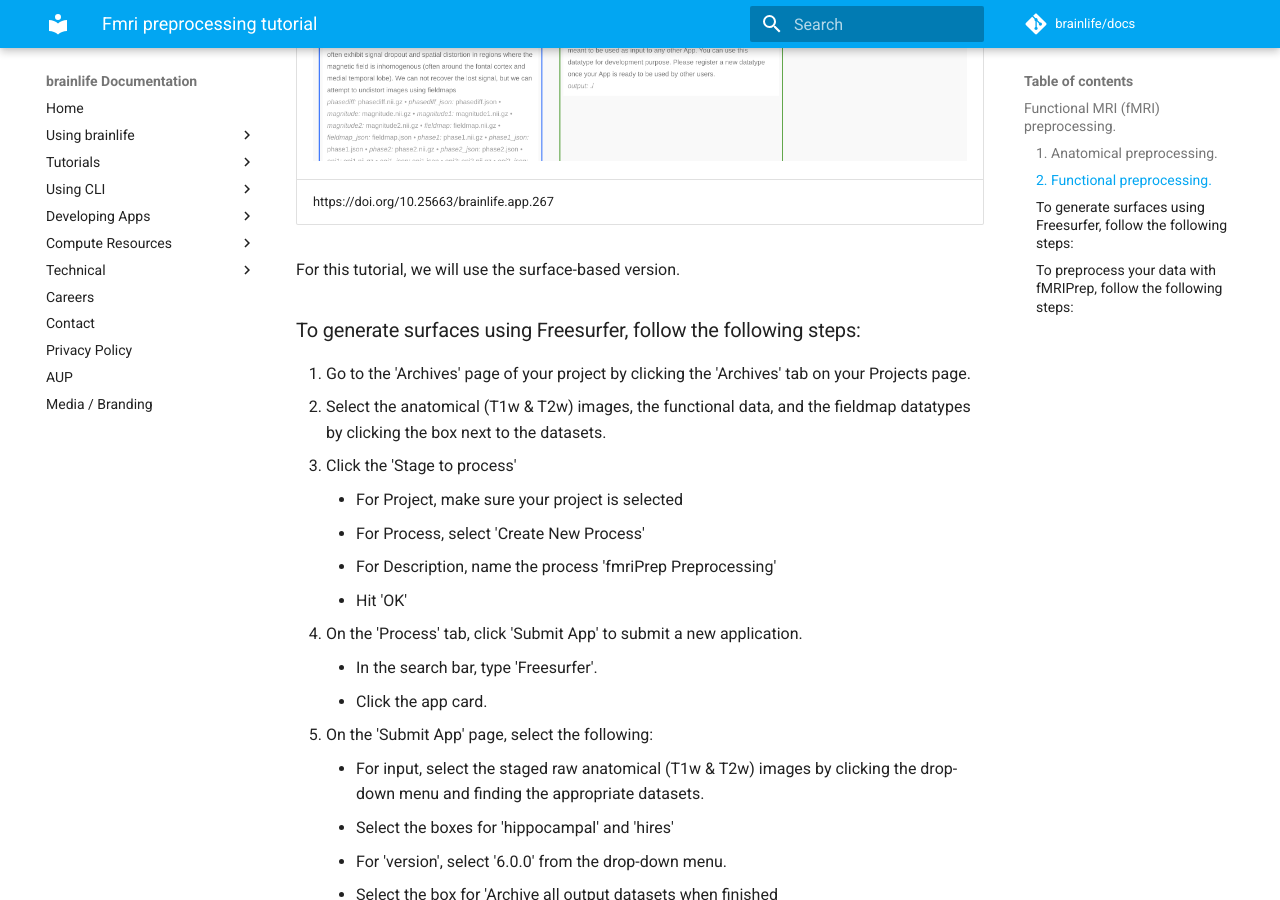
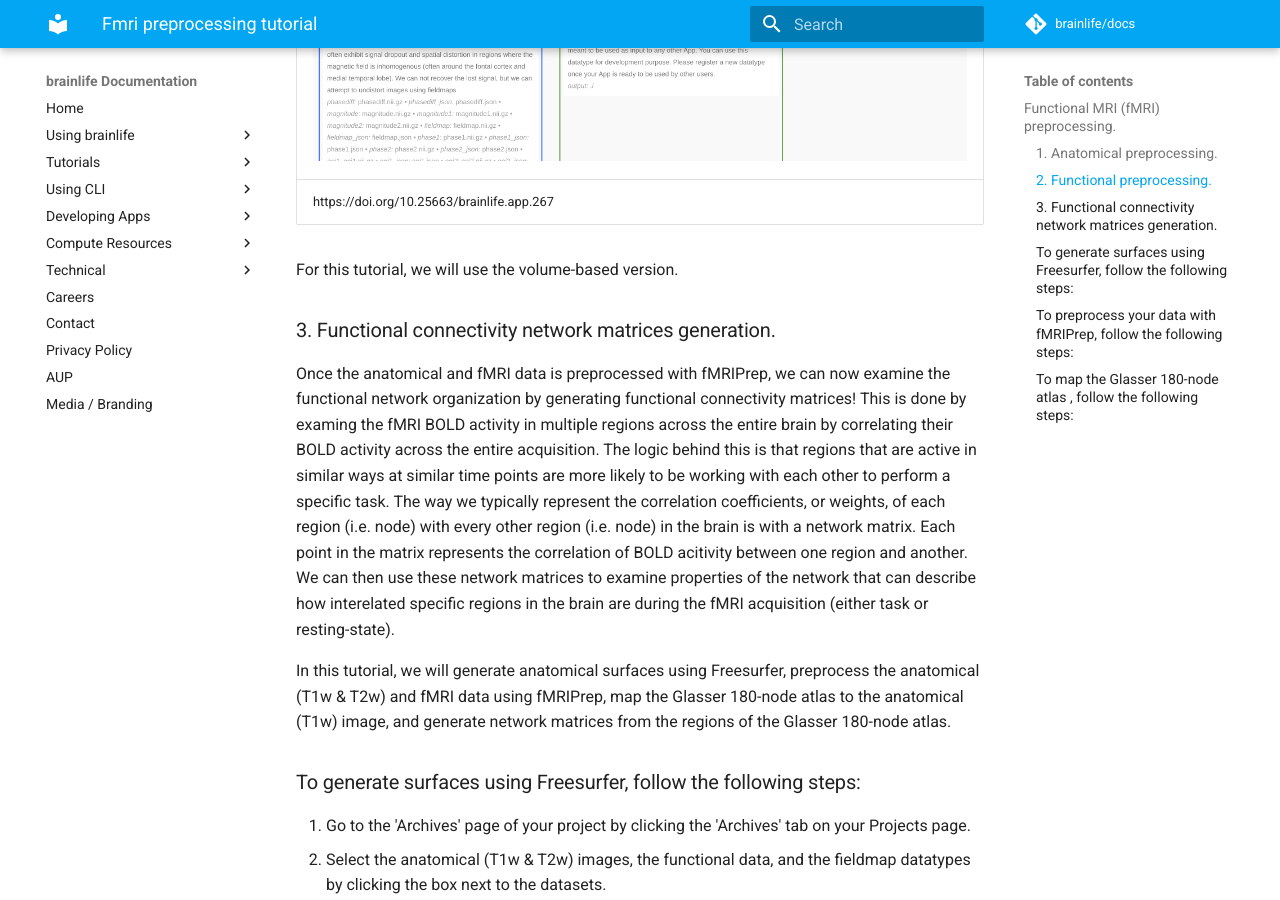
Before and after one commit to brainlife/docs, an MkDocs documentation site: the page built from docs/tutorial/fmri-preprocessing-tutorial.md, in a window 1280 px wide and 900 px high, scrolled down 3052 px. Built offline with MkDocs 1.6.1 and Material for MkDocs 9.7.7, drawn with Linux system fonts in a browser that asks for light colours; comment, search, counter and statistics services are not loaded; some of the changed text lies outside the part shown.

Commit message:
Update fmri-preprocessing-tutorial.md

```diff
--- a/docs/tutorial/fmri-preprocessing-tutorial.md
+++ b/docs/tutorial/fmri-preprocessing-tutorial.md
@@ -30,7 +30,13 @@
 |------------------------------------|
 | https://doi.org/10.25663/brainlife.app.267 |
 
-For this tutorial, we will use the surface-based version.
+For this tutorial, we will use the volume-based version.
+
+### 3. Functional connectivity network matrices generation.
+
+Once the anatomical and fMRI data is preprocessed with fMRIPrep, we can now examine the functional network organization by generating functional connectivity matrices! This is done by examing the fMRI BOLD activity in multiple regions across the entire brain by correlating their BOLD activity across the entire acquisition. The logic behind this is that regions that are active in similar ways at similar time points are more likely to be working with each other to perform a specific task. The way we typically represent the correlation coefficients, or weights, of each region (i.e. node) with every other region (i.e. node) in the brain is with a network matrix. Each point in the matrix represents the correlation of BOLD acitivity between one region and another. We can then use these network matrices to examine properties of the network that can describe how interelated specific regions in the brain are during the fMRI acquisition (either task or resting-state).
+
+In this tutorial, we will generate anatomical surfaces using Freesurfer, preprocess the anatomical (T1w & T2w) and fMRI data using fMRIPrep, map the Glasser 180-node atlas to the anatomical (T1w) image, and generate network matrices from the regions of the Glasser 180-node atlas.
 
 ### To generate surfaces using Freesurfer, follow the following steps:
 
@@ -69,7 +75,7 @@
 ### To preprocess your data with fMRIPrep, follow the following steps:
 
 1. On the 'Process' tab, click 'Submit App' to submit a new application.
-    * In the search bar, type 'fmriPrep - Surface Output'.
+    * In the search bar, type 'fmriPrep - Volume Output'.
     * Click the app card.
 1. On the 'Submit App' page, select the following:
     * For input, select the staged raw anatomical (T1w & T2w) images, the freesurfer output, and the functional data by clicking the drop-down menu and finding the appropriate datasets.
@@ -81,4 +87,19 @@
     * Choose 'freeview' as your viewer
         * This will load the following volumes and surfaces: aseg, brainmask, white matter mask, T1, left/right hemisphere pial (cortical) and white (white matter) surfaces.
 
-If you're happy with the results, then you have now finished preprocessing your fMRI data with fMRIPrep! You are now ready to move onto the next tutorial: generating functional connectivity matrices!
+If you're happy with the results, then you have now finished preprocessing your fMRI data with fMRIPrep! You are now ready to move onto the next step in this tutorial: mapping the Glasser 180-node atlas to the T1w image!
+
+### To map the Glasser 180-node atlas , follow the following steps:
+
+1. On the 'Process' tab, click 'Submit App' to submit a new application.
+    * In the search bar, type 'fmriPrep - Volume Output'.
+    * Click the app card.
+1. On the 'Submit App' page, select the following:
+    * For input, select the staged raw anatomical (T1w & T2w) images, the freesurfer output, and the functional data by clicking the drop-down menu and finding the appropriate datasets.
+    * For 'space', select 'fsaverage6' from the drop-down menu.
+    * Select the box for 'Archive all output datasets when finished
+        * For 'Dataset Tags', type and enter 'fmriPrep'
+    * Hit 'Submit'
+1. Once the app is finished running, view the results by clicking the 'eye' icon to the right of the dataset
+    * Choose 'freeview' as your viewer
+        * This will load the following volumes and surfaces: aseg, brainmask, white matter mask, T1, left/right hemisphere pial (cortical) and white (white matter) surfaces.
```
